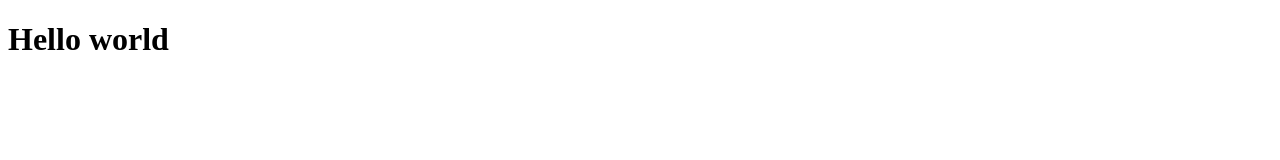
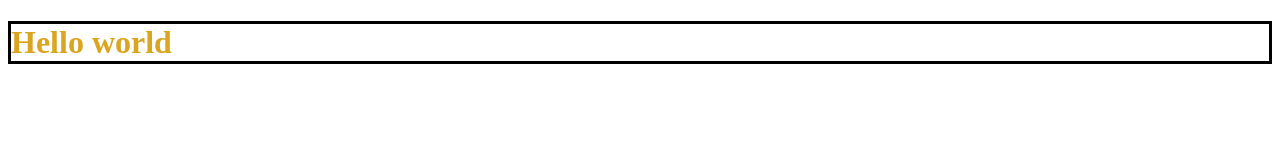
Before and after one commit to amolin09/friendly-invention, a plain HTML site: page index.html in a window 1280 px wide. Drawn offline with Linux system fonts and the light colour scheme.

Commit message:
changed font color to goldenrod, add border and add css

```diff
--- a/index.html
+++ b/index.html
@@ -4,6 +4,7 @@
     <meta charset="UTF-8">
     <meta http-equiv="X-UA-Compatible" content="IE=edge">
     <meta name="viewport" content="width=device-width, initial-scale=1.0">
+    <link rel="stylesheet" href="mystyles.css">
     <title>Document</title>
 </head>
 <body>
--- /dev/null
+++ b/mystyles.css
@@ -0,0 +1,5 @@
+h1{
+    color: goldenrod;
+    border-style: solid;
+    border-color: black;
+}
```
